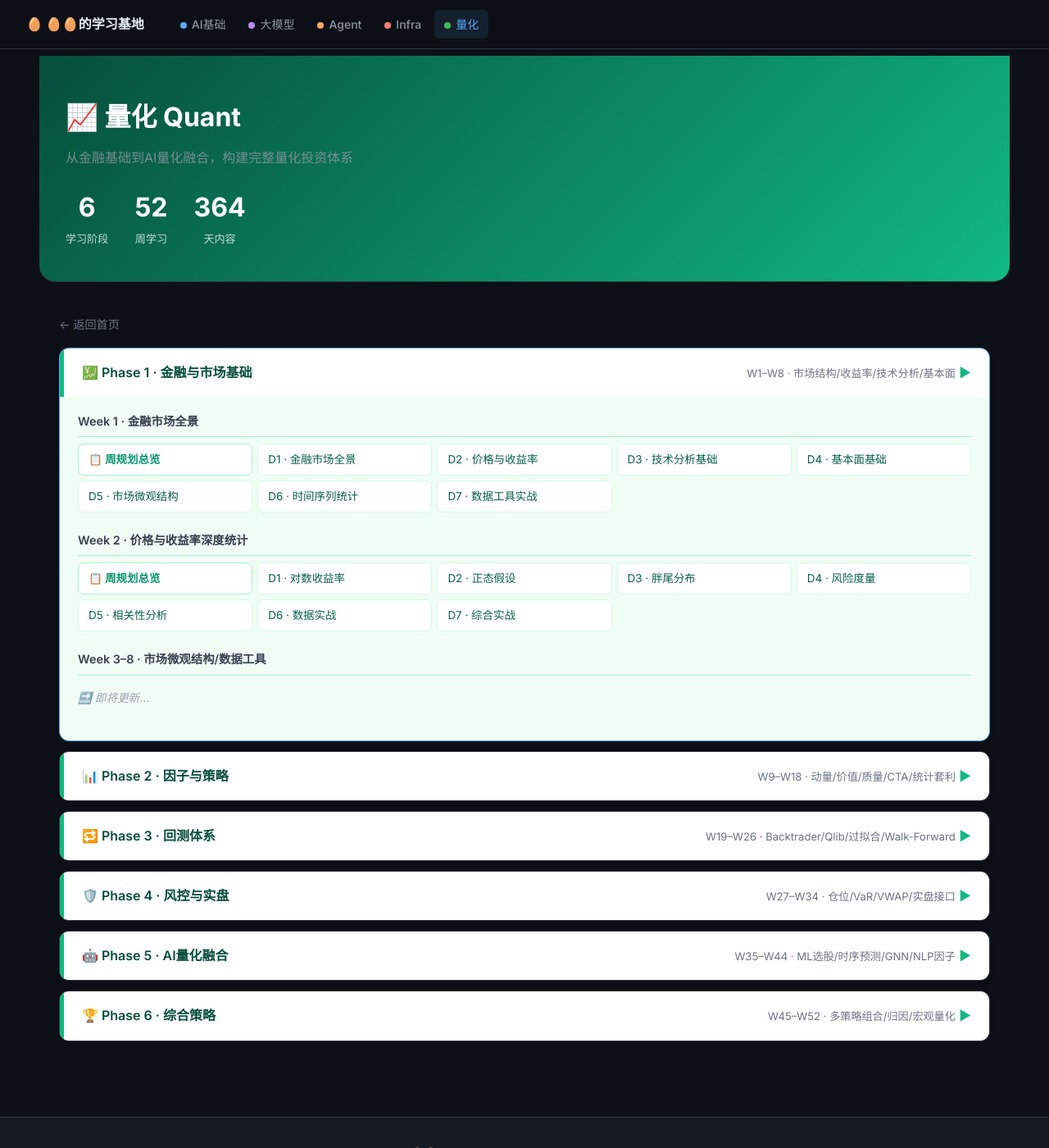
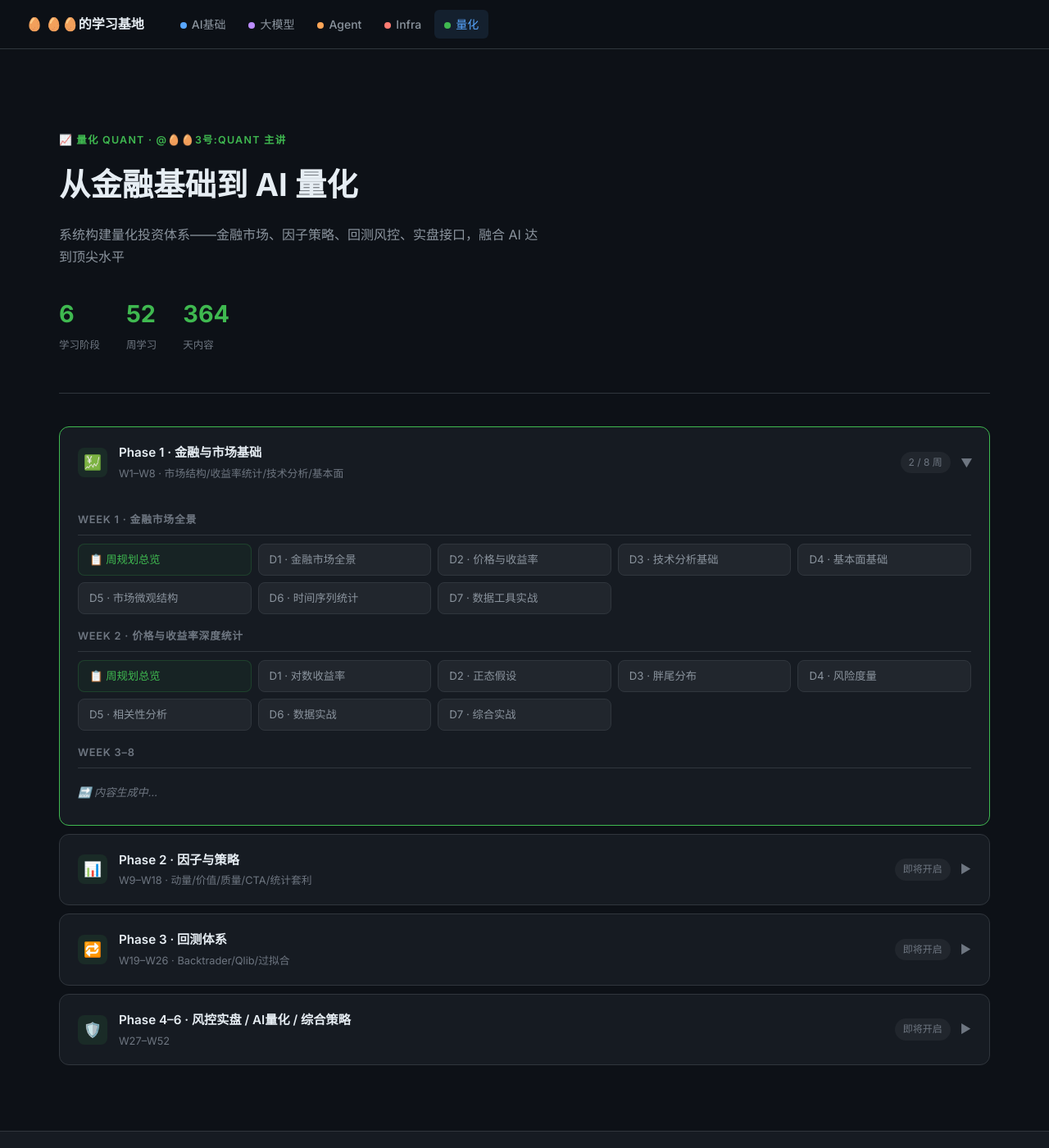
Before and after one commit to Lingbo-Huang/dandan-learn, a Jekyll site: the page built from quant/index.md, in a window 1280 px wide and 1400 px high. Shown: the whole window at 82% size. Built offline with Jekyll 4.4.1, drawn with Linux system fonts in a browser that asks for light colours.

Commit message:
Update quant/index.md

```diff
--- a/quant/index.md
+++ b/quant/index.md
@@ -1,133 +1,59 @@
 ---
 layout: default
-title: 📈 量化 Quant
+title: 量化 Quant
 ---
 
-<style>
-.track-hero { background: linear-gradient(135deg, #064e3b, #10b981); color: white; padding: 48px 32px 40px; margin: -32px -24px 40px; border-radius: 0 0 20px 20px; }
-.track-hero h1 { font-size: 2em; margin-bottom: 10px; }
-.track-hero p { opacity: 0.85; line-height: 1.6; }
-.track-hero .stats { display: flex; gap: 32px; margin-top: 20px; }
-.track-hero .stat { text-align: center; }
-.track-hero .stat .num { font-size: 2em; font-weight: 700; }
-.track-hero .stat .label { font-size: 0.82em; opacity: 0.75; }
-.back { margin-bottom: 16px; font-size: 0.88em; }
-.back a { color: #6b7280; text-decoration: none; }
-.phase { margin-bottom: 12px; border-radius: 12px; overflow: hidden; box-shadow: 0 2px 12px rgba(0,0,0,0.06); }
-.phase-header { display: flex; align-items: center; justify-content: space-between; padding: 16px 22px; background: white; cursor: pointer; border-left: 5px solid #10b981; user-select: none; }
-.phase-header:hover { background: #f0fdf4; }
-.phase-header .phase-title { font-weight: 600; font-size: 1em; color: #064e3b; }
-.phase-header .phase-meta { font-size: 0.82em; color: #6b7280; }
-.phase-header .arrow { transition: transform 0.2s; color: #10b981; }
-.phase-body { display: none; background: #f0fdf4; padding: 12px 22px 16px; }
-.phase.open .phase-body { display: block; }
-.phase.open .arrow { transform: rotate(90deg); }
-.week-section { margin-bottom: 16px; }
-.week-title { font-size: 0.9em; font-weight: 600; color: #374151; margin-bottom: 8px; padding: 6px 0; border-bottom: 1px solid #a7f3d0; }
-.day-links { display: grid; grid-template-columns: repeat(auto-fill, minmax(200px, 1fr)); gap: 6px; }
-.day-links a { display: block; padding: 7px 12px; background: white; border-radius: 7px; color: #065f46; text-decoration: none; font-size: 0.84em; border: 1px solid #d1fae5; transition: all 0.15s; }
-.day-links a:hover { background: #d1fae5; text-decoration: none; }
-.day-links a.plan { color: #059669; border-color: #a7f3d0; font-weight: 600; }
-.coming-soon { color: #9ca3af; font-size: 0.85em; font-style: italic; padding: 8px 0; }
-</style>
-
-<script>
-document.addEventListener('DOMContentLoaded', function() {
-  document.querySelectorAll('.phase-header').forEach(function(h) {
-    h.addEventListener('click', function() { h.parentElement.classList.toggle('open'); });
-  });
-  var first = document.querySelector('.phase');
-  if (first) first.classList.add('open');
-});
-</script>
-
-<div class="track-hero">
-  <h1>📈 量化 Quant</h1>
-  <p>从金融基础到AI量化融合，构建完整量化投资体系</p>
-  <div class="stats">
-    <div class="stat"><div class="num">6</div><div class="label">学习阶段</div></div>
-    <div class="stat"><div class="num">52</div><div class="label">周学习</div></div>
-    <div class="stat"><div class="num">364</div><div class="label">天内容</div></div>
+<div class="track-hero c-quant">
+  <div class="eyebrow" style="color:#3fb950">📈 量化 Quant · @🥚🥚3号:quant 主讲</div>
+  <h1>从金融基础到 AI 量化</h1>
+  <p>系统构建量化投资体系——金融市场、因子策略、回测风控、实盘接口，融合 AI 达到顶尖水平</p>
+  <div class="track-stats">
+    <div class="track-stat"><div class="num" style="color:#3fb950">6</div><div class="label">学习阶段</div></div>
+    <div class="track-stat"><div class="num" style="color:#3fb950">52</div><div class="label">周学习</div></div>
+    <div class="track-stat"><div class="num" style="color:#3fb950">364</div><div class="label">天内容</div></div>
   </div>
 </div>
 
-<p class="back"><a href="{{ '/' | relative_url }}">← 返回首页</a></p>
-
-<div class="phase">
-  <div class="phase-header">
-    <span class="phase-title">💹 Phase 1 · 金融与市场基础</span>
-    <span><span class="phase-meta">W1–W8 · 市场结构/收益率/技术分析/基本面</span> <span class="arrow">▶</span></span>
-  </div>
-  <div class="phase-body">
-    <div class="week-section">
-      <div class="week-title">Week 1 · 金融市场全景</div>
-      <div class="day-links">
-        <a href="{{ '/quant/week01/quant-w1-week-plan' | relative_url }}" class="plan">📋 周规划总览</a>
-        <a href="{{ '/quant/week01/quant-w1-market-overview' | relative_url }}">D1 · 金融市场全景</a>
-        <a href="{{ '/quant/week01/quant-w1-returns' | relative_url }}">D2 · 价格与收益率</a>
-        <a href="{{ '/quant/week01/quant-w1-technical-analysis' | relative_url }}">D3 · 技术分析基础</a>
-        <a href="{{ '/quant/week01/quant-w1-fundamentals' | relative_url }}">D4 · 基本面基础</a>
-        <a href="{{ '/quant/week01/quant-w1-market-microstructure' | relative_url }}">D5 · 市场微观结构</a>
-        <a href="{{ '/quant/week01/quant-w1-time-series' | relative_url }}">D6 · 时间序列统计</a>
-        <a href="{{ '/quant/week01/quant-w1-data-tools' | relative_url }}">D7 · 数据工具实战</a>
+<div class="phases c-quant">
+  <div class="phase c-quant">
+    <div class="phase-header">
+      <div class="phase-left">
+        <div class="phase-icon" style="background:rgba(63,185,80,0.1)">💹</div>
+        <div><div class="phase-title">Phase 1 · 金融与市场基础</div><div class="phase-meta">W1–W8 · 市场结构/收益率统计/技术分析/基本面</div></div>
       </div>
+      <div class="phase-right"><span class="phase-progress">2 / 8 周</span><span class="phase-arrow">▶</span></div>
     </div>
-    <div class="week-section">
-      <div class="week-title">Week 2 · 价格与收益率深度统计</div>
-      <div class="day-links">
-        <a href="{{ '/quant/week02/quant-w2-week-plan' | relative_url }}" class="plan">📋 周规划总览</a>
-        <a href="{{ '/quant/week02/quant-w2-log-returns' | relative_url }}">D1 · 对数收益率</a>
-        <a href="{{ '/quant/week02/quant-w2-normal-hypothesis' | relative_url }}">D2 · 正态假设</a>
-        <a href="{{ '/quant/week02/quant-w2-fat-tails' | relative_url }}">D3 · 胖尾分布</a>
-        <a href="{{ '/quant/week02/quant-w2-risk-measures' | relative_url }}">D4 · 风险度量</a>
-        <a href="{{ '/quant/week02/quant-w2-correlation' | relative_url }}">D5 · 相关性分析</a>
-        <a href="{{ '/quant/week02/quant-w2-data-practice' | relative_url }}">D6 · 数据实战</a>
-        <a href="{{ '/quant/week02/quant-w2-capstone' | relative_url }}">D7 · 综合实战</a>
+    <div class="phase-body">
+      <div class="week-block">
+        <div class="week-label">Week 1 · 金融市场全景</div>
+        <div class="day-grid">
+          <a href="{{ '/quant/week01/quant-w1-week-plan' | relative_url }}" class="day-link plan">📋 周规划总览</a>
+          <a href="{{ '/quant/week01/quant-w1-market-overview' | relative_url }}" class="day-link">D1 · 金融市场全景</a>
+          <a href="{{ '/quant/week01/quant-w1-returns' | relative_url }}" class="day-link">D2 · 价格与收益率</a>
+          <a href="{{ '/quant/week01/quant-w1-technical-analysis' | relative_url }}" class="day-link">D3 · 技术分析基础</a>
+          <a href="{{ '/quant/week01/quant-w1-fundamentals' | relative_url }}" class="day-link">D4 · 基本面基础</a>
+          <a href="{{ '/quant/week01/quant-w1-market-microstructure' | relative_url }}" class="day-link">D5 · 市场微观结构</a>
+          <a href="{{ '/quant/week01/quant-w1-time-series' | relative_url }}" class="day-link">D6 · 时间序列统计</a>
+          <a href="{{ '/quant/week01/quant-w1-data-tools' | relative_url }}" class="day-link">D7 · 数据工具实战</a>
+        </div>
       </div>
-    </div>
-    <div class="week-section">
-      <div class="week-title">Week 3–8 · 市场微观结构/数据工具</div>
-      <p class="coming-soon">🔜 即将更新…</p>
+      <div class="week-block">
+        <div class="week-label">Week 2 · 价格与收益率深度统计</div>
+        <div class="day-grid">
+          <a href="{{ '/quant/week02/quant-w2-week-plan' | relative_url }}" class="day-link plan">📋 周规划总览</a>
+          <a href="{{ '/quant/week02/quant-w2-log-returns' | relative_url }}" class="day-link">D1 · 对数收益率</a>
+          <a href="{{ '/quant/week02/quant-w2-normal-hypothesis' | relative_url }}" class="day-link">D2 · 正态假设</a>
+          <a href="{{ '/quant/week02/quant-w2-fat-tails' | relative_url }}" class="day-link">D3 · 胖尾分布</a>
+          <a href="{{ '/quant/week02/quant-w2-risk-measures' | relative_url }}" class="day-link">D4 · 风险度量</a>
+          <a href="{{ '/quant/week02/quant-w2-correlation' | relative_url }}" class="day-link">D5 · 相关性分析</a>
+          <a href="{{ '/quant/week02/quant-w2-data-practice' | relative_url }}" class="day-link">D6 · 数据实战</a>
+          <a href="{{ '/quant/week02/quant-w2-capstone' | relative_url }}" class="day-link">D7 · 综合实战</a>
+        </div>
+      </div>
+      <div class="week-block"><div class="week-label">Week 3–8</div><p class="coming">🔜 内容生成中…</p></div>
     </div>
   </div>
+  <div class="phase c-quant"><div class="phase-header"><div class="phase-left"><div class="phase-icon" style="background:rgba(63,185,80,0.1)">📊</div><div><div class="phase-title">Phase 2 · 因子与策略</div><div class="phase-meta">W9–W18 · 动量/价值/质量/CTA/统计套利</div></div></div><div class="phase-right"><span class="phase-progress">即将开启</span><span class="phase-arrow">▶</span></div></div><div class="phase-body"><p class="coming">🔜 即将开启…</p></div></div>
+  <div class="phase c-quant"><div class="phase-header"><div class="phase-left"><div class="phase-icon" style="background:rgba(63,185,80,0.1)">🔁</div><div><div class="phase-title">Phase 3 · 回测体系</div><div class="phase-meta">W19–W26 · Backtrader/Qlib/过拟合</div></div></div><div class="phase-right"><span class="phase-progress">即将开启</span><span class="phase-arrow">▶</span></div></div><div class="phase-body"><p class="coming">🔜 即将开启…</p></div></div>
+  <div class="phase c-quant"><div class="phase-header"><div class="phase-left"><div class="phase-icon" style="background:rgba(63,185,80,0.1)">🛡️</div><div><div class="phase-title">Phase 4–6 · 风控实盘 / AI量化 / 综合策略</div><div class="phase-meta">W27–W52</div></div></div><div class="phase-right"><span class="phase-progress">即将开启</span><span class="phase-arrow">▶</span></div></div><div class="phase-body"><p class="coming">🔜 即将开启…</p></div></div>
 </div>
-
-<div class="phase">
-  <div class="phase-header">
-    <span class="phase-title">📊 Phase 2 · 因子与策略</span>
-    <span><span class="phase-meta">W9–W18 · 动量/价值/质量/CTA/统计套利</span> <span class="arrow">▶</span></span>
-  </div>
-  <div class="phase-body"><p class="coming-soon">🔜 即将开启…</p></div>
-</div>
-
-<div class="phase">
-  <div class="phase-header">
-    <span class="phase-title">🔁 Phase 3 · 回测体系</span>
-    <span><span class="phase-meta">W19–W26 · Backtrader/Qlib/过拟合/Walk-Forward</span> <span class="arrow">▶</span></span>
-  </div>
-  <div class="phase-body"><p class="coming-soon">🔜 即将开启…</p></div>
-</div>
-
-<div class="phase">
-  <div class="phase-header">
-    <span class="phase-title">🛡️ Phase 4 · 风控与实盘</span>
-    <span><span class="phase-meta">W27–W34 · 仓位/VaR/VWAP/实盘接口</span> <span class="arrow">▶</span></span>
-  </div>
-  <div class="phase-body"><p class="coming-soon">🔜 即将开启…</p></div>
-</div>
-
-<div class="phase">
-  <div class="phase-header">
-    <span class="phase-title">🤖 Phase 5 · AI量化融合</span>
-    <span><span class="phase-meta">W35–W44 · ML选股/时序预测/GNN/NLP因子</span> <span class="arrow">▶</span></span>
-  </div>
-  <div class="phase-body"><p class="coming-soon">🔜 即将开启…</p></div>
-</div>
-
-<div class="phase">
-  <div class="phase-header">
-    <span class="phase-title">🏆 Phase 6 · 综合策略</span>
-    <span><span class="phase-meta">W45–W52 · 多策略组合/归因/宏观量化</span> <span class="arrow">▶</span></span>
-  </div>
-  <div class="phase-body"><p class="coming-soon">🔜 即将开启…</p></div>
-</div>
```
